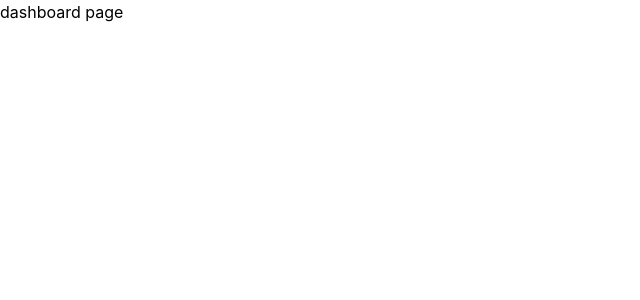
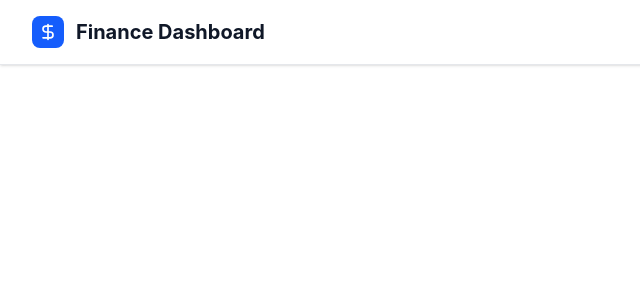
Before and after one commit to suvanshenoy/finance-dashboard-ui, a React (Vite) app: page / in a window 1280 px wide. Shown: the top 300 px of the page, without its empty margins (0-640 px from the left). Built offline with nearby package versions, Linux system fonts and the light colour scheme.

Commit message:
feat(layouts): create header component for dashboard

```diff
--- /dev/null
+++ b/src/components/layouts/header.tsx
@@ -0,0 +1,20 @@
+import { DollarSign } from "lucide-react";
+
+export function Header() {
+	return (
+		<header className="bg-white dark:bg-gray-800 shadow-sm border-b border-gray-200 dark:border-gray-700">
+			<div className="max-w-7xl mx-auto px-4 sm:px-6 lg:px-8">
+				<div className="flex items-center justify-between h-16">
+					<div className="flex items-center gap-3">
+						<div className="w-8 h-8 bg-blue-600 rounded-lg flex items-center justify-center">
+							<DollarSign className="w-5 h-5 text-white" />
+						</div>
+						<h1 className="text-xl font-bold text-gray-900 dark:text-white">
+							Finance Dashboard
+						</h1>
+					</div>
+				</div>
+			</div>
+		</header>
+	);
+}
--- a/src/components/layouts/index.tsx
+++ b/src/components/layouts/index.tsx
@@ -0,0 +1 @@
+export * from "./header.tsx";
--- a/src/pages/dashboard.tsx
+++ b/src/pages/dashboard.tsx
@@ -1,3 +1,5 @@
+import * as Layouts from "../components/layouts";
+
 export function Dashboard() {
-	return <h1>dashboard page</h1>;
+	return <Layouts.Header />;
 }
```
